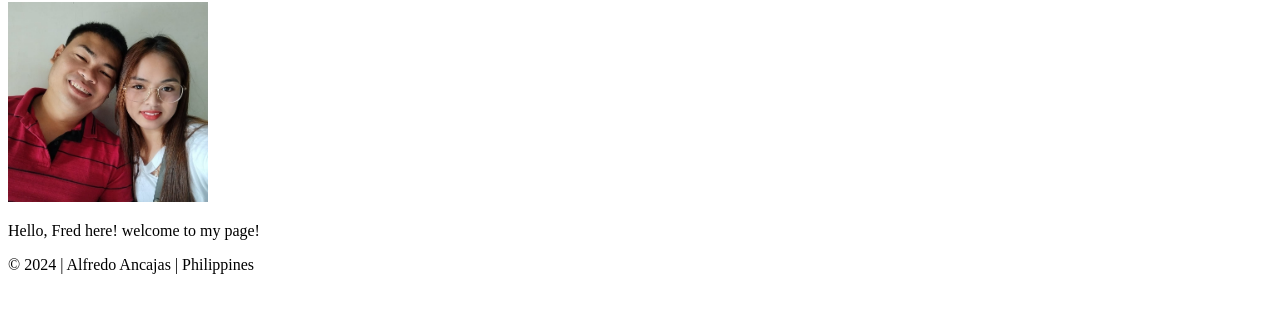
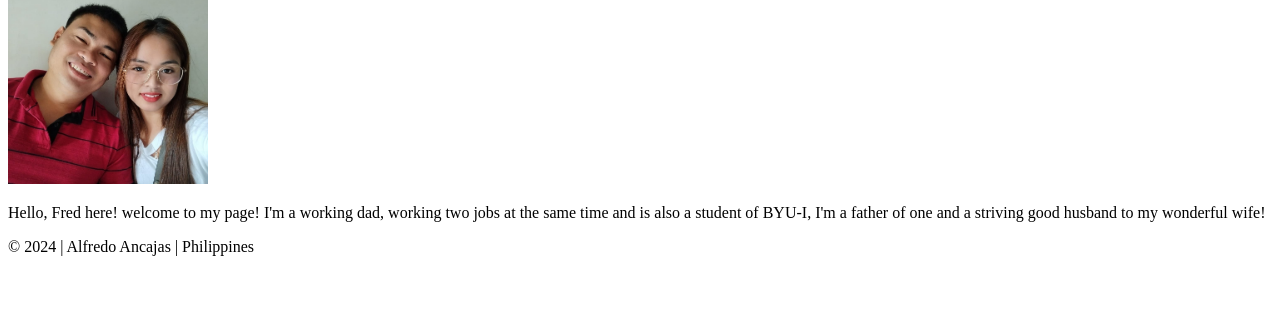
Before and after one commit to BYUI-FRED/wdd130, a plain HTML site: page index.html in a window 1280 px wide. Shown: the part 122-434 px from the top of the page. Drawn offline with Linux system fonts and the light colour scheme.

Commit message:
Holy Grail

```diff
--- a/index.html
+++ b/index.html
@@ -2,7 +2,7 @@
 <html lang="en-US"></html>
     <head>
         <meta charset="utf-8">
-        <meta name="viewport" content="with=device-width,initial-scale=1.0"
+        <meta name="viewport" content="with=device-width,initial-scale=1.0">
         <title>Alfredo Ancajas | WDD 130</title>
     </head>
     <body>
@@ -16,7 +16,7 @@
         <main>
             <h1>Alfredo Ancajas | WWD 130</h1>
             <img src="images/profile.jpg" alt="Hello, my name is Alfredo Ancajas" width="200">
-            <p>Hello, Fred here! welcome to my page!</p>
+            <p>Hello, Fred here! welcome to my page! I'm a working dad, working two jobs at the same time and is also a student of BYU-I, I'm a father of one and a striving good husband to my wonderful wife!</p>
         </main>
         <footer>
             <p>&copy; 2024 | Alfredo Ancajas | Philippines</p>
```
